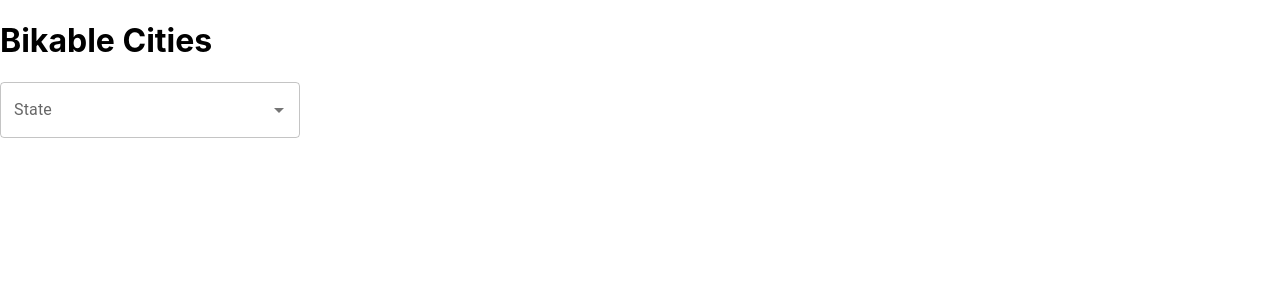
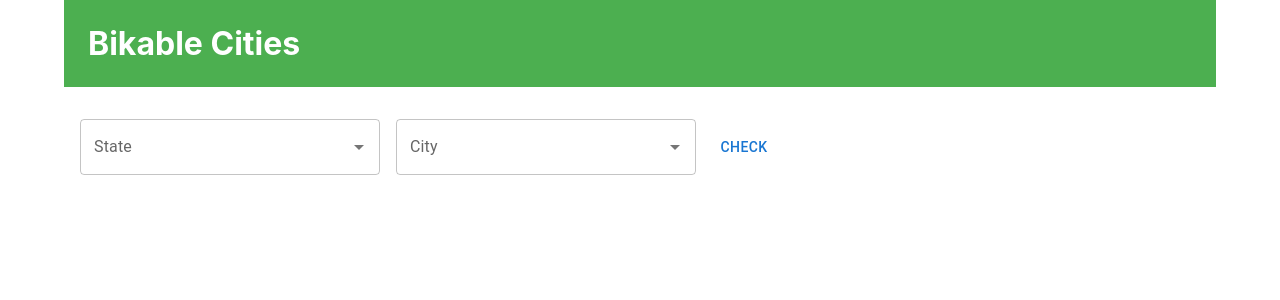
Before and after one commit to dylancdavis/bikeability-app, a React (Create React App) app in the folder frontend/: page / in a window 1280 px wide. Shown: the top 300 px of the page. Built offline with nearby package versions, Linux system fonts and the light colour scheme; no server answers.

Commit message:
Add city service and styling

```diff
--- a/frontend/package.json
+++ b/frontend/package.json
@@ -20,7 +20,7 @@
     "build": "react-scripts build",
     "test": "react-scripts test",
     "eject": "react-scripts eject",
-    "local-server": "json-server db.json --port 3001"
+    "json-server": "json-server db.json --port 3001"
   },
   "eslintConfig": {
     "extends": [
--- a/frontend/src/App.js
+++ b/frontend/src/App.js
@@ -1,20 +1,77 @@
-import { useState } from "react";
+import { useEffect, useState } from "react";
 import Banner from "./components/Banner";
-import { TextField, Autocomplete } from "@mui/material";
+import { Container, TextField, Autocomplete, Button } from "@mui/material";
+import placeService from "./services/placeService";
 
 function App() {
-  const [states, setStates] = useState(["New York", "California"]);
+  const [states, setStates] = useState([]);
+  const [cities, setCities] = useState([]);
+
+  const [selectedState, setSelectedState] = useState(null);
+  const [selectedCity, setSelectedCity] = useState(null);
+
+  useEffect(() => {
+    const getStates = async function () {
+      const data = await placeService.getAllStates();
+      setStates(data);
+    };
+    getStates();
+  }, []);
+
+  useEffect(() => {
+    if (!selectedState) return;
+    const getCities = async function () {
+      const data = await placeService.getAllCities();
+      const citiesInState = data.filter(
+        (c) => c.state_id === selectedState.state_id
+      );
+      console.log("citiesInState", citiesInState);
+      setCities(citiesInState);
+    };
+    getCities();
+  }, [selectedState]);
+
+  const stateOptions = states.map((s) => {
+    return {
+      ...s,
+      label: s.state,
+    };
+  });
+
+  const cityOptions = cities.map((c) => {
+    return {
+      ...c,
+      label: c.city,
+    };
+  });
+
+  const wrapperStyle = {
+    display: "flex",
+    gap: "16px",
+    padding: "16px",
+  };
 
   return (
-    <div className="App">
+    <Container className="App">
       <Banner />
-      {console.log("states", states)}
-      <Autocomplete
-        options={states}
-        sx={{ width: 300 }}
-        renderInput={(params) => <TextField {...params} label="State" />}
-      />
-    </div>
+      <div style={wrapperStyle}>
+        <Autocomplete
+          options={stateOptions}
+          value={selectedState}
+          onChange={(e, newValue) => setSelectedState(newValue)}
+          sx={{ width: 300 }}
+          renderInput={(params) => <TextField {...params} label="State" />}
+        />
+        <Autocomplete
+          options={cityOptions}
+          value={selectedCity}
+          onChange={(e, newValue) => setSelectedCity(newValue)}
+          sx={{ width: 300 }}
+          renderInput={(params) => <TextField {...params} label="City" />}
+        />
+        <Button>Check</Button>
+      </div>
+    </Container>
   );
 }
 
--- a/frontend/src/components/Banner.js
+++ b/frontend/src/components/Banner.js
@@ -1,7 +1,20 @@
+import { Box } from "@mui/material";
+
 const Banner = () => {
-    return (
-        <h1>Bikable Cities</h1>
-    )
-}
+  return (
+    <Box
+      sx={{
+        backgroundColor: "success.light",
+        color: "white",
+        padding: "24px",
+        fontSize: "32px",
+        fontWeight: "bold",
+        marginBottom: "16px",
+      }}
+    >
+      Bikable Cities
+    </Box>
+  );
+};
 
-export default Banner
+export default Banner;
--- /dev/null
+++ b/frontend/src/services/placeService.js
@@ -0,0 +1,16 @@
+import axios from "axios";
+
+const baseUrl = "http://localhost:3001";
+
+const getAllStates = async () => {
+  const response = await axios.get(`${baseUrl}/states`);
+  return response.data;
+};
+
+const getAllCities = async () => {
+  const response = await axios.get(`${baseUrl}/cities`);
+  return response.data;
+};
+
+const placeService = { getAllStates, getAllCities };
+export default placeService;
```
